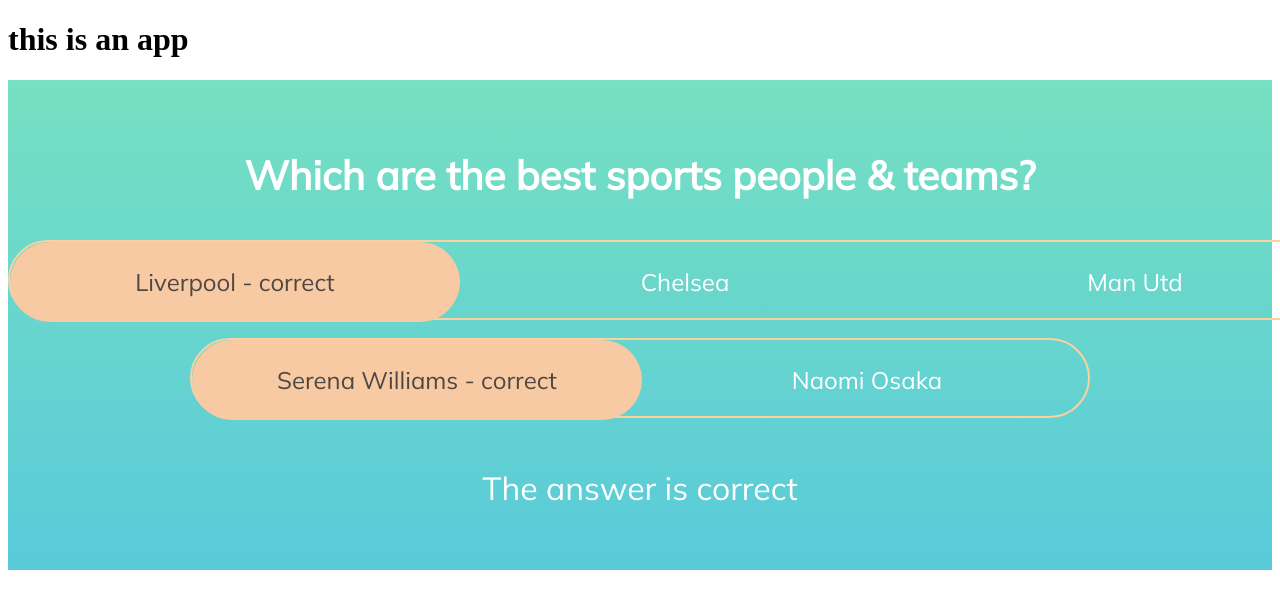
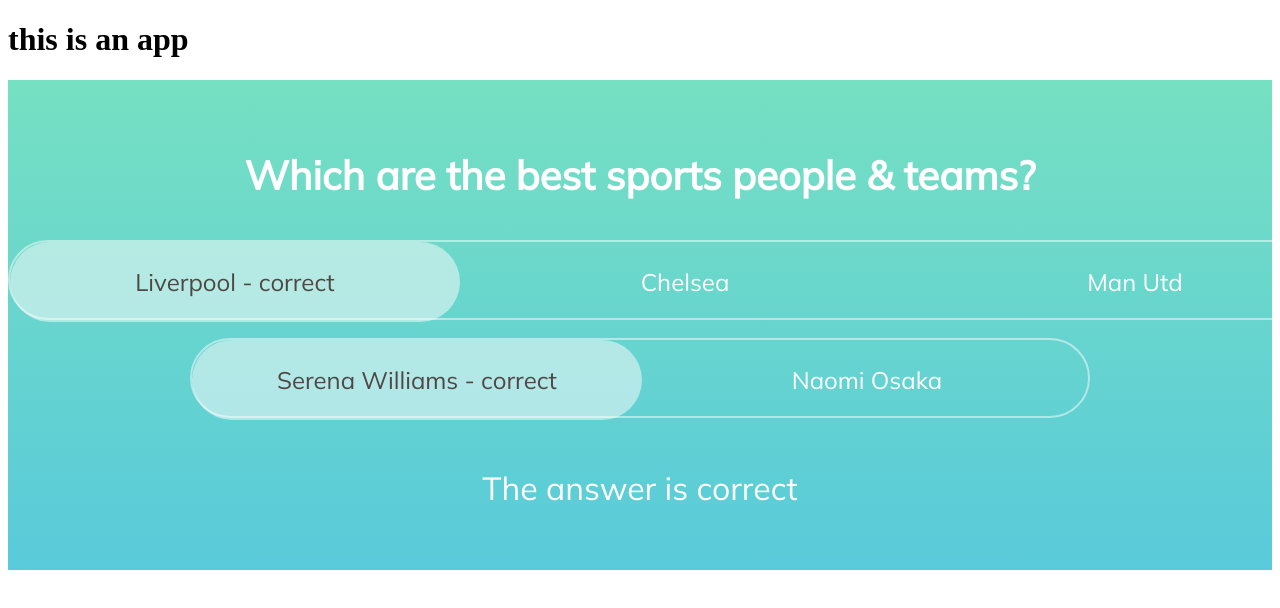
Before and after one commit to hannasophian/seneca_test, a React (Create React App) app: page / in a window 1280 px wide. Shown: the top 608 px of the page. Built offline with nearby package versions, Linux system fonts and the light colour scheme.

Commit message:
box and border colour

```diff
--- a/src/css/answerselector.css
+++ b/src/css/answerselector.css
@@ -1,7 +1,7 @@
 @import url("https://fonts.googleapis.com/css2?family=Mulish&display=swap");
 
 .answer-selector-2 {
-  border: 2px solid #f9d29f;
+  border: 2px solid rgba(255, 253, 253, 0.5);
   box-sizing: border-box;
   border-radius: 100px;
   width: 900px;
@@ -11,7 +11,7 @@
 }
 
 .answer-selector-3 {
-  border: 2px solid #f9d29f;
+  border: 2px solid rgba(255, 253, 253, 0.5);
   box-sizing: border-box;
   border-radius: 100px;
   width: 1350px;
@@ -59,8 +59,9 @@
   display: flex;
   text-align: center;
   margin: 0;
+  padding: 0;
 
-  background: #f8caa3;
+  background: rgba(255, 253, 253, 0.5);
   border-radius: 100px;
   color: #4e4743;
 }
```
